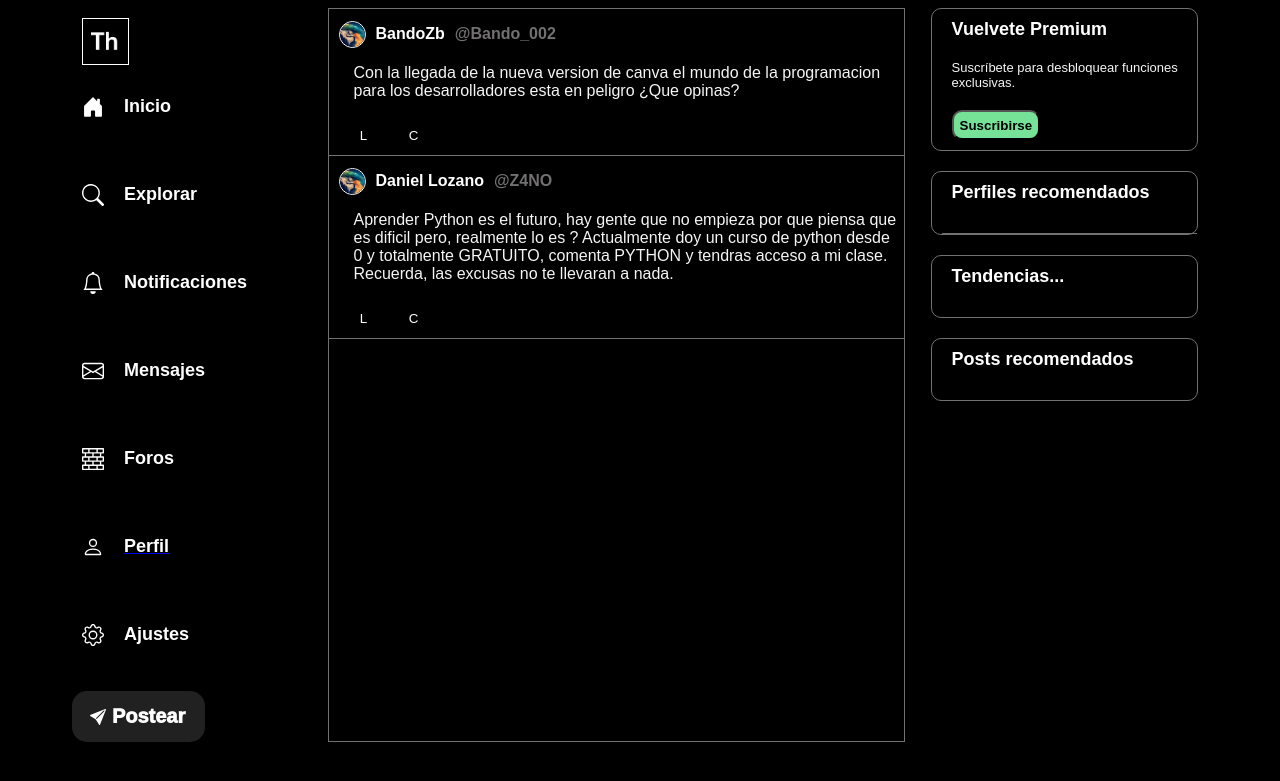
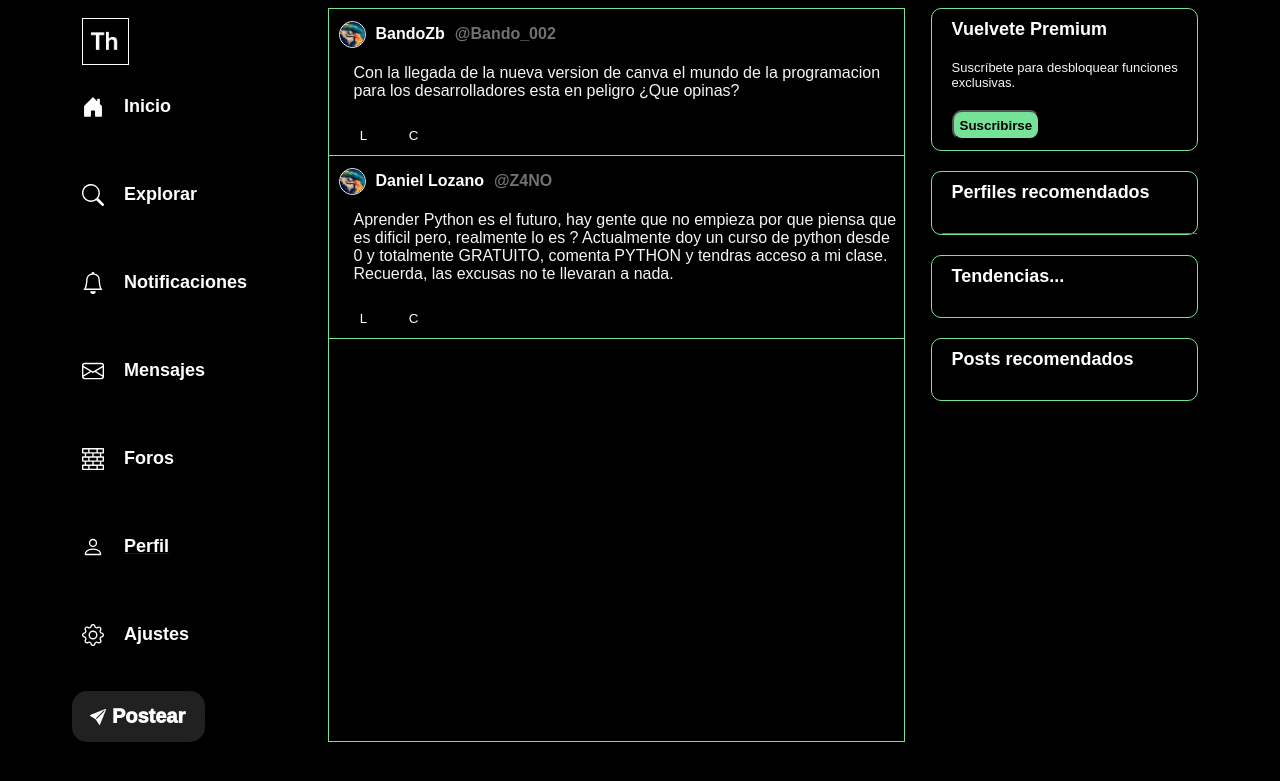
Before and after one commit to Z4NO/TFC-THECNOHUB, a Flask app: page /mensajes/main in a window 1280 px wide. Shown: the top 781 px of the page. Run offline with Flask 3, Linux system fonts and the light colour scheme; parts of the project's set-up code (start-up, migrations or seed data) failed here and were passed over; some libraries are stand-ins or nearby versions.

Commit message:
estética en verde

```diff
--- a/static/styles/main.css
+++ b/static/styles/main.css
@@ -151,7 +151,7 @@
 /* Centro */
 .bloqueMedio {
   width: 45%;
-  border: 1px solid rgb(114, 112, 112);
+  border: 1px solid rgb(118, 226, 151);
   font-family: sans-serif !important;
   overflow-y: auto;
 }
@@ -162,7 +162,7 @@
   color:white;
   font-size: medium;
   text-align: left;
-  border-bottom: 1px solid rgb(114, 112, 112);
+  border-bottom: 1px solid rgb(118, 226, 151);
   padding: 10px;
 }
 .post-bloque-usuario{
@@ -246,7 +246,7 @@
   height: auto;
   margin: 0 auto;
   padding-left: 10px;
-  border: 1px solid rgb(114, 112, 112);
+  border: 1px solid rgb(118, 226, 151);
   border-radius: 10px;
   color: whitesmoke;
   margin-bottom: 20px;
```
